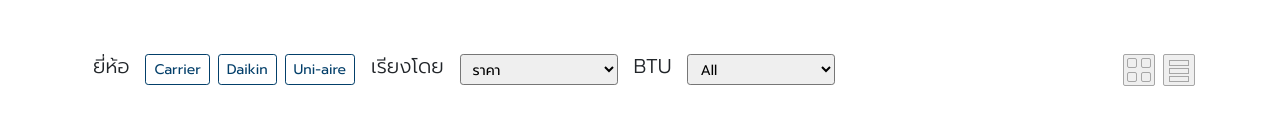
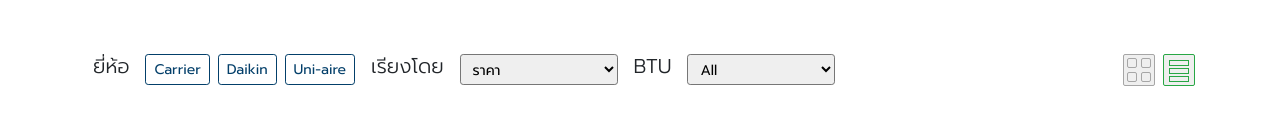
Before and after one commit to mildtotoro/apeservice, a Next.js app: page /products in a window 1280 px wide. Shown: the part 477-608 px from the top of the page. Built offline with nearby package versions, Linux system fonts and the light colour scheme.

Commit message:
intigreate product card mode list and card

```diff
--- a/pages/products.js
+++ b/pages/products.js
@@ -158,13 +158,13 @@
                     <button onClick={() => { this.filterByBrand('uni-aire') }} className={(brand === 'uni-aire') ? 'btn btn-success btn-sm' : 'btn btn-outline-primary btn-sm'}>Uni-aire</button>
 
                     <div className="d-sm-inline-block float-right d-lg-none d-none">
-                      <button className="btn-card mr-2" onClick={() => this.renderMode('square')}>
+                      <button className={(mode === 'square') ? 'btn-card mr-2 active' : 'btn-card mr-2'} onClick={() => this.renderMode('square')}>
                         <div className="square square-1"></div>
                         <div className="square square-2"></div>
                         <div className="square square-3"></div>
                         <div className="square square-4"></div>
                       </button>
-                      <button className="btn-list" onClick={() => this.renderMode('list')}>
+                      <button className={(mode === 'list') ? 'btn-list active' : 'btn-list'} onClick={() => this.renderMode('list')}>
                         <div className="item item-1"></div>
                         <div className="item item-2"></div>
                         <div className="item item-3"></div>
@@ -197,13 +197,13 @@
                   </div>
 
                   <div className="d-none d-lg-block pl-2 pl-lg-0 ml-lg-auto mt-2">
-                    <button className="btn-card mr-2" onClick={() => this.renderMode('square')}>
+                    <button className={(mode === 'square') ? 'btn-card mr-2 active' : 'btn-card mr-2'} onClick={() => this.renderMode('square')}>
                       <div className="square square-1"></div>
                       <div className="square square-2"></div>
                       <div className="square square-3"></div>
                       <div className="square square-4"></div>
                     </button>
-                    <button className="btn-list" onClick={() => this.renderMode('list')}>
+                    <button className={(mode === 'list') ? 'btn-list active' : 'btn-list'} onClick={() => this.renderMode('list')}>
                       <div className="item item-1"></div>
                       <div className="item item-2"></div>
                       <div className="item item-3"></div>
--- a/styles/_variable.scss
+++ b/styles/_variable.scss
@@ -19,6 +19,8 @@
 $h6-font-size: 13px;
 
 $border-radius: 0px;
+$input-btn-focus-width: 3px;
+
 // Links
 //
 // Style anchor elements.
--- a/styles/app.scss
+++ b/styles/app.scss
@@ -34,6 +34,12 @@
     padding: 0;
     position: relative;
     vertical-align: middle;
+    &.active {
+      border-color: $success;
+      .item {
+        border-color: $success;
+      }
+    }
     .item {
       height: 6px;
       width: 20px;
@@ -48,7 +54,12 @@
     border-radius: 2px;
     position: relative;
     vertical-align: middle;
-
+    &.active {
+      border-color: $success;
+      .square {
+        border-color: $success;
+      }
+    }
     .square {
       position: absolute;
       width: 10px;
```
